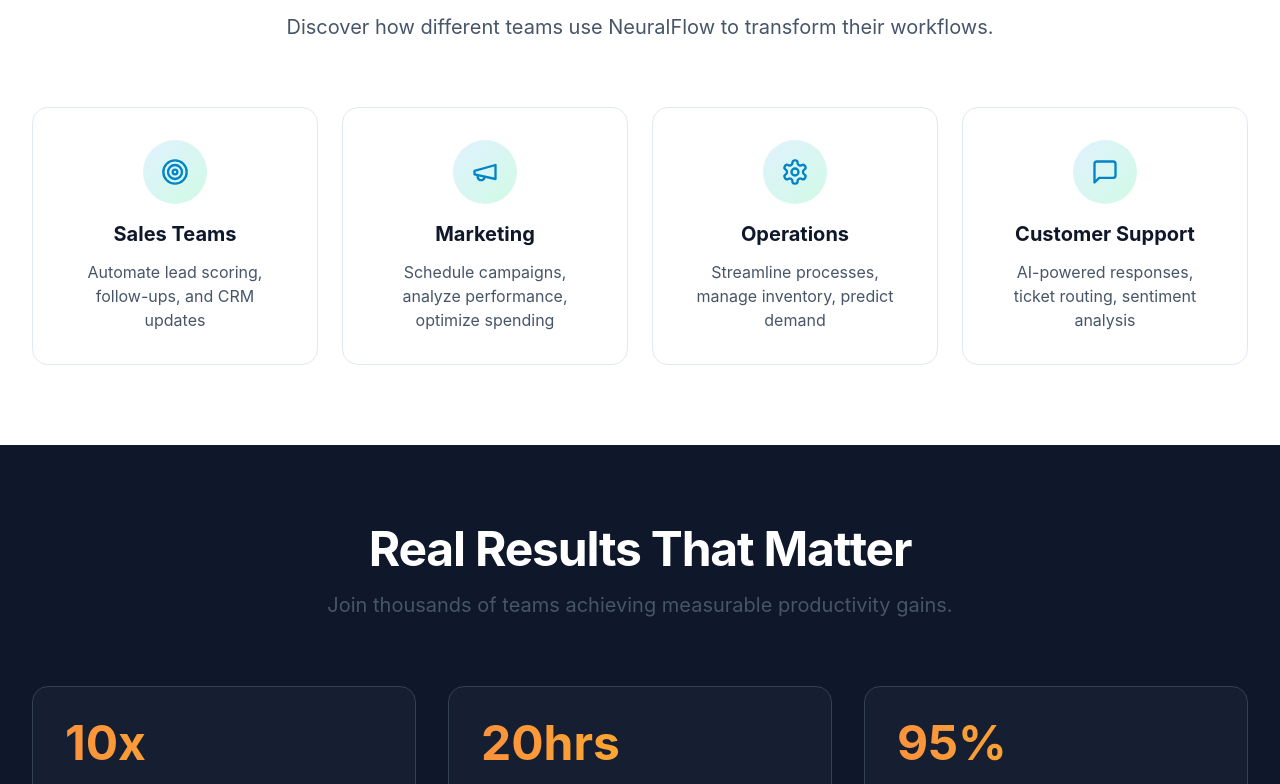
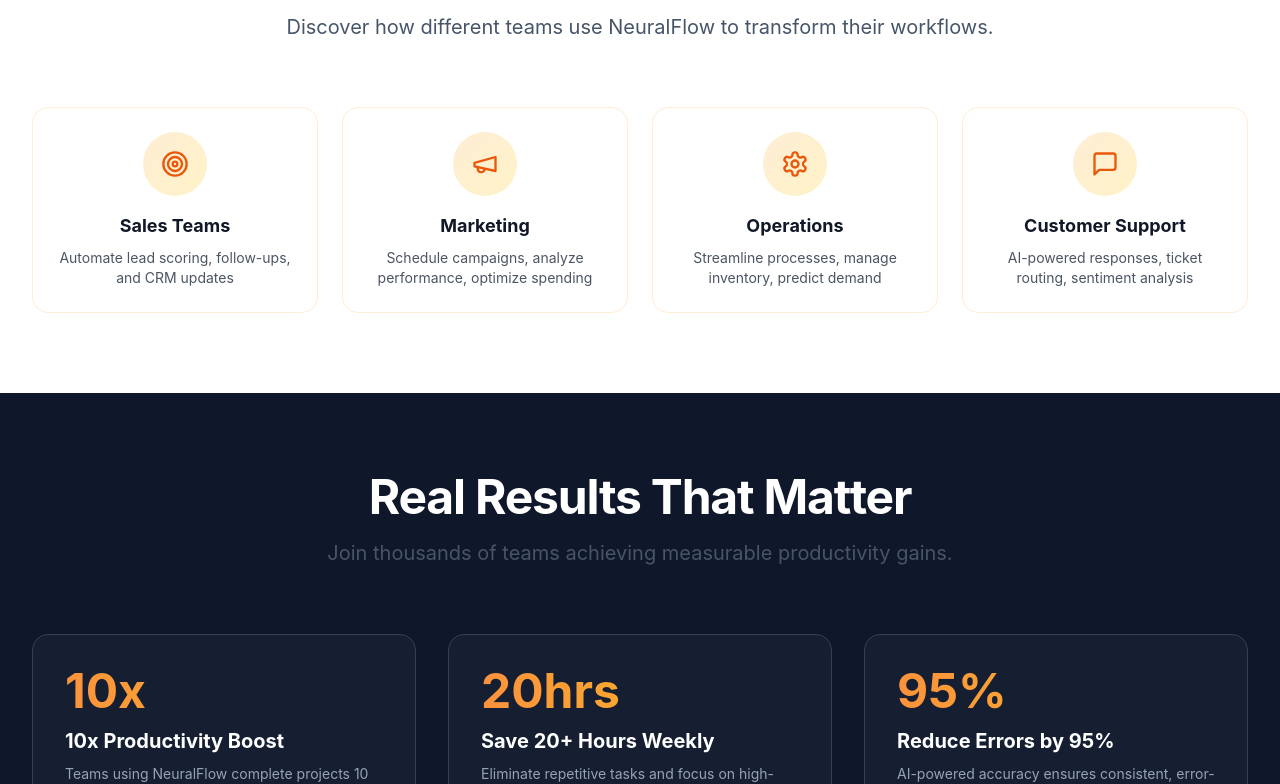
Before and after one commit to Ron-Web-Dotcom/Marketing-TemplateAI, a React (Vite) app: page / in a window 1280 px wide. Shown: the part 2736-3520 px from the top of the page. Built offline with nearby package versions, Linux system fonts and the light colour scheme.

Commit message:
Updated FAQ.tsx

```diff
--- a/src/components/sections/FAQ.tsx
+++ b/src/components/sections/FAQ.tsx
@@ -18,18 +18,18 @@ export const FAQ: React.FC = () => {
         {config.faq.map((item, index) => (
           <div
             key={index}
-            className="bg-white border border-slate-200 rounded-xl overflow-hidden hover:border-sky-200 transition-all duration-300"
+            className="bg-white border border-orange-100 rounded-xl overflow-hidden hover:border-orange-200 transition-all duration-300"
           >
             <button
               className="w-full px-6 py-5 flex items-center justify-between text-left"
               onClick={() => setOpenIndex(openIndex === index ? null : index)}
             >
-              <span className="font-semibold text-lg text-slate-900">
+              <span className="font-semibold text-lg text-gray-900">
                 {item.question}
               </span>
               <ChevronDown
                 size={24}
-                className={`text-slate-400 transition-transform duration-300 flex-shrink-0 ml-4 ${
+                className={`text-orange-500 transition-transform duration-300 flex-shrink-0 ml-4 ${
                   openIndex === index ? 'rotate-180' : ''
                 }`}
               />
@@ -40,7 +40,7 @@ export const FAQ: React.FC = () => {
                 openIndex === index ? 'max-h-96' : 'max-h-0'
               }`}
             >
-              <div className="px-6 pb-5 text-slate-600 leading-relaxed">
+              <div className="px-6 pb-5 text-gray-600 leading-relaxed">
                 {item.answer}
               </div>
             </div>
--- a/src/components/sections/Footer.tsx
+++ b/src/components/sections/Footer.tsx
@@ -18,19 +18,19 @@ export const Footer: React.FC = () => {
             <div className="flex gap-4">
               <a
                 href={config.footer.social.twitter}
-                className="w-10 h-10 bg-slate-800 rounded-lg flex items-center justify-center hover:bg-sky-500 transition-colors"
+                className="w-10 h-10 bg-slate-800 rounded-lg flex items-center justify-center hover:bg-orange-500 transition-colors"
               >
                 <Twitter size={20} />
               </a>
               <a
                 href={config.footer.social.linkedin}
-                className="w-10 h-10 bg-slate-800 rounded-lg flex items-center justify-center hover:bg-sky-500 transition-colors"
+                className="w-10 h-10 bg-slate-800 rounded-lg flex items-center justify-center hover:bg-orange-500 transition-colors"
               >
                 <Linkedin size={20} />
               </a>
               <a
                 href={config.footer.social.github}
-                className="w-10 h-10 bg-slate-800 rounded-lg flex items-center justify-center hover:bg-sky-500 transition-colors"
+                className="w-10 h-10 bg-slate-800 rounded-lg flex items-center justify-center hover:bg-orange-500 transition-colors"
               >
                 <Github size={20} />
               </a>
--- a/src/components/sections/UseCases.tsx
+++ b/src/components/sections/UseCases.tsx
@@ -17,17 +17,17 @@ export const UseCases: React.FC = () => {
         {config.useCases.map((useCase, index) => {
           const IconComponent = Icons[useCase.icon as keyof typeof Icons] as React.FC<{ size?: number; className?: string }>;
           return (
-            <Card key={index} className="text-center">
-              <div className="w-16 h-16 bg-gradient-to-br from-sky-100 to-emerald-100 rounded-full flex items-center justify-center mx-auto mb-4">
-                {IconComponent && <IconComponent size={28} className="text-sky-600" />}
+            <div key={index} className="bg-white p-6 rounded-2xl border border-orange-100 hover:border-orange-200 hover:shadow-lg transition-all text-center">
+              <div className="w-16 h-16 bg-gradient-to-br from-orange-100 to-amber-100 rounded-full flex items-center justify-center mx-auto mb-4">
+                {IconComponent && <IconComponent size={28} className="text-orange-600" />}
               </div>
-              <h3 className="text-xl font-bold mb-3 text-slate-900">
+              <h3 className="text-lg font-bold mb-2 text-gray-900">
                 {useCase.title}
               </h3>
-              <p className="text-slate-600">
+              <p className="text-gray-600 text-sm">
                 {useCase.description}
               </p>
-            </Card>
+            </div>
           );
         })}
       </div>
```
